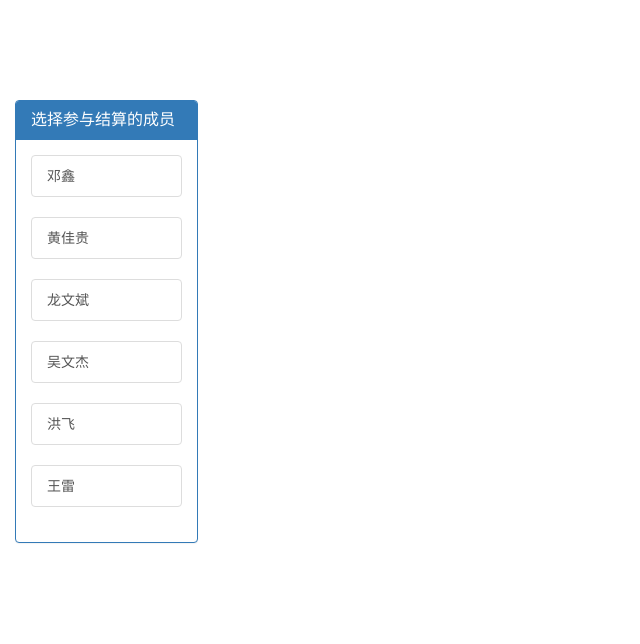
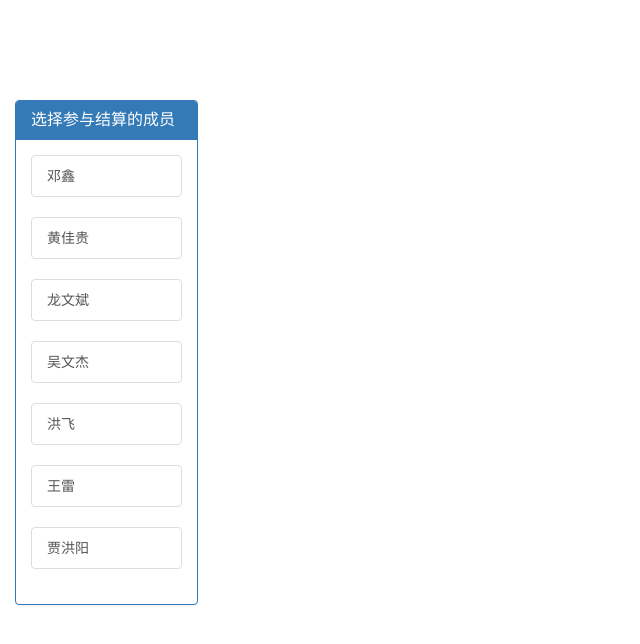
Before and after one commit to luffyxin/calculate, a plain HTML site: page index.html in a window 1280 px wide. Shown: the whole page, without its empty margins (0-640 px from the left). Drawn offline with Linux system fonts and the light colour scheme.

Commit message:
addman
增加新成员

```diff
--- a/index.html
+++ b/index.html
@@ -10,7 +10,7 @@
 		<script>
 			$(function() {
 				var data4Vue = {
-					person: ['邓鑫', '黄佳贵', '龙文斌', '吴文杰', '洪飞', '王雷'],
+					person: ['邓鑫', '黄佳贵', '龙文斌', '吴文杰', '洪飞', '王雷','贾洪阳'],
 					personCal: [], //选中的人物
 					MoneyList: [], //输入的金额
 					moneys:[],  //排序后的金额
```
